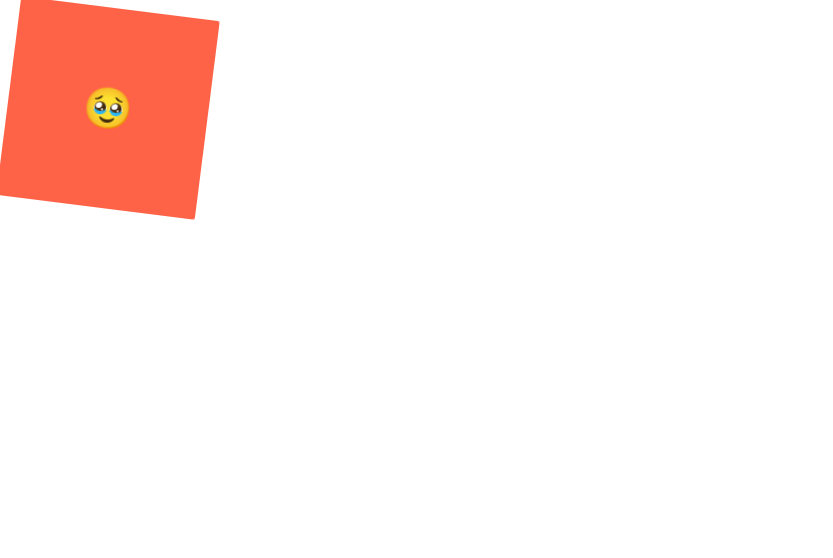
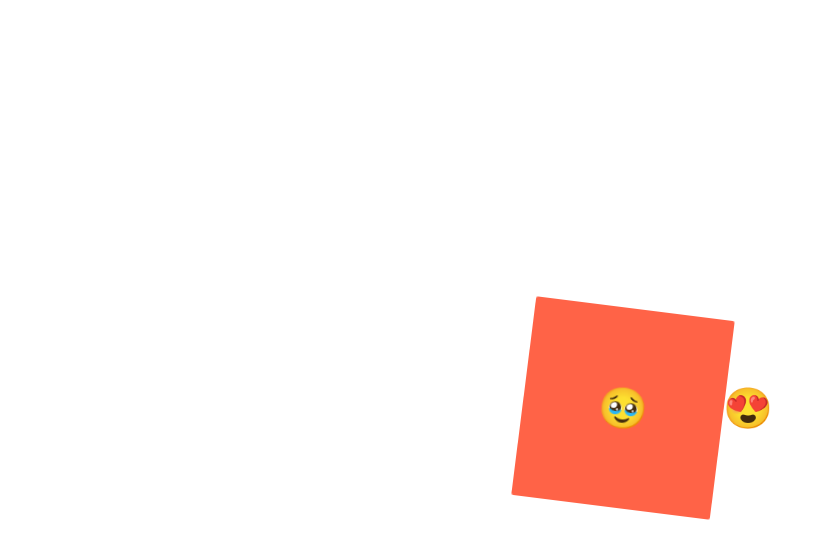
Before and after one commit to bona1122/react-masterclass, a React (Vite) app: page / in a window 1280 px wide. Shown: the top 558 px of the page, without its empty margins (0-833 px from the left). Built offline with nearby package versions, Linux system fonts and the light colour scheme.

Commit message:
pseudo selectors part two in styled-component

```diff
--- a/src/App.tsx
+++ b/src/App.tsx
@@ -2,6 +2,10 @@
 
 const Wrapper = styled.div`
   display: flex;
+  justify-content: center;
+  align-items: center;
+  height: 100vh;
+  width: 100vw;
 `;
 const rotationAnimation = keyframes`
   0%{
@@ -17,7 +21,9 @@
     border-radius: 0px;
   }
 `;
-
+const Emoji = styled.span`
+  font-size: 40px;
+`;
 const Box = styled.div`
   width: 200px;
   height: 200px;
@@ -26,22 +32,18 @@
   justify-content: center;
   align-items: center;
   animation: ${rotationAnimation} 2s linear infinite;
-  span {
-    font-size: 40px;
-    &:hover {
-      font-size: 100px;
-    }
-    &:active {
-      opacity: 0;
-    }
+  ${Emoji}:hover {
+    font-size: 100px;
   }
 `;
+
 function App() {
   return (
     <Wrapper>
       <Box>
-        <span>🥹</span>
+        <Emoji as="p">🥹</Emoji>
       </Box>
+      <Emoji>😍</Emoji>
     </Wrapper>
   );
 }
```
